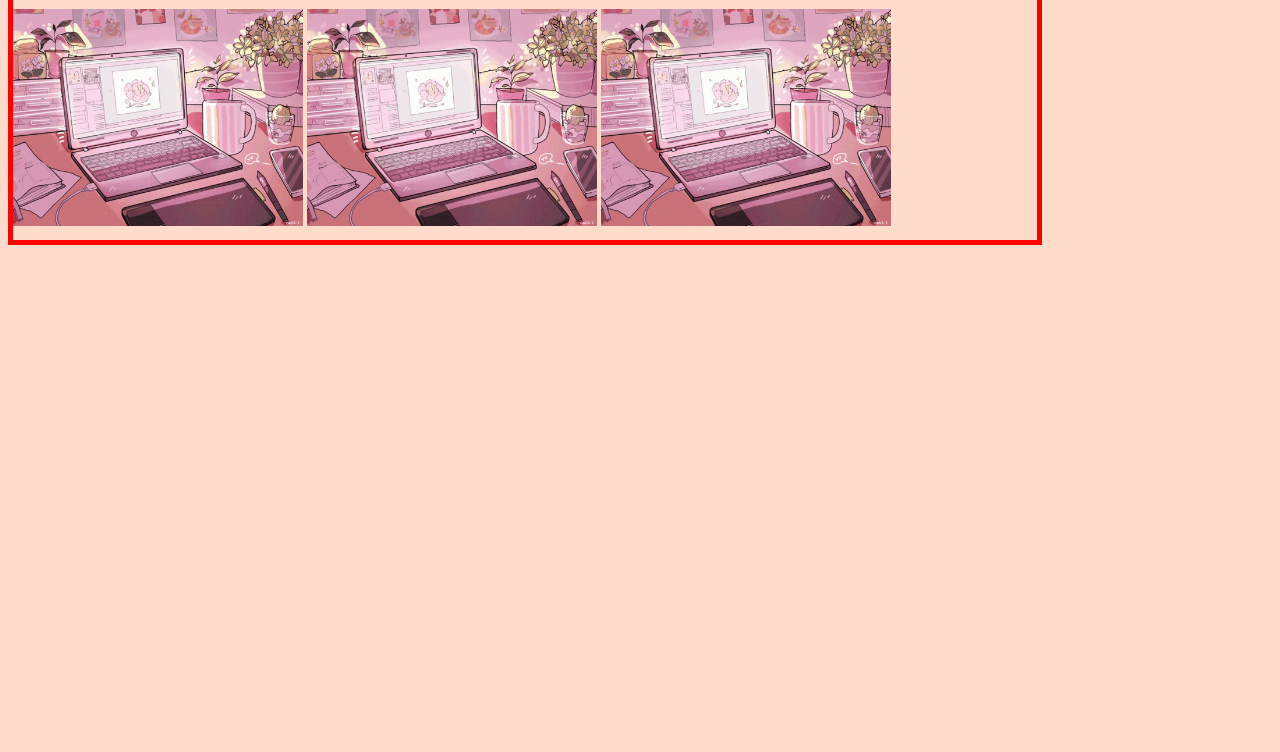
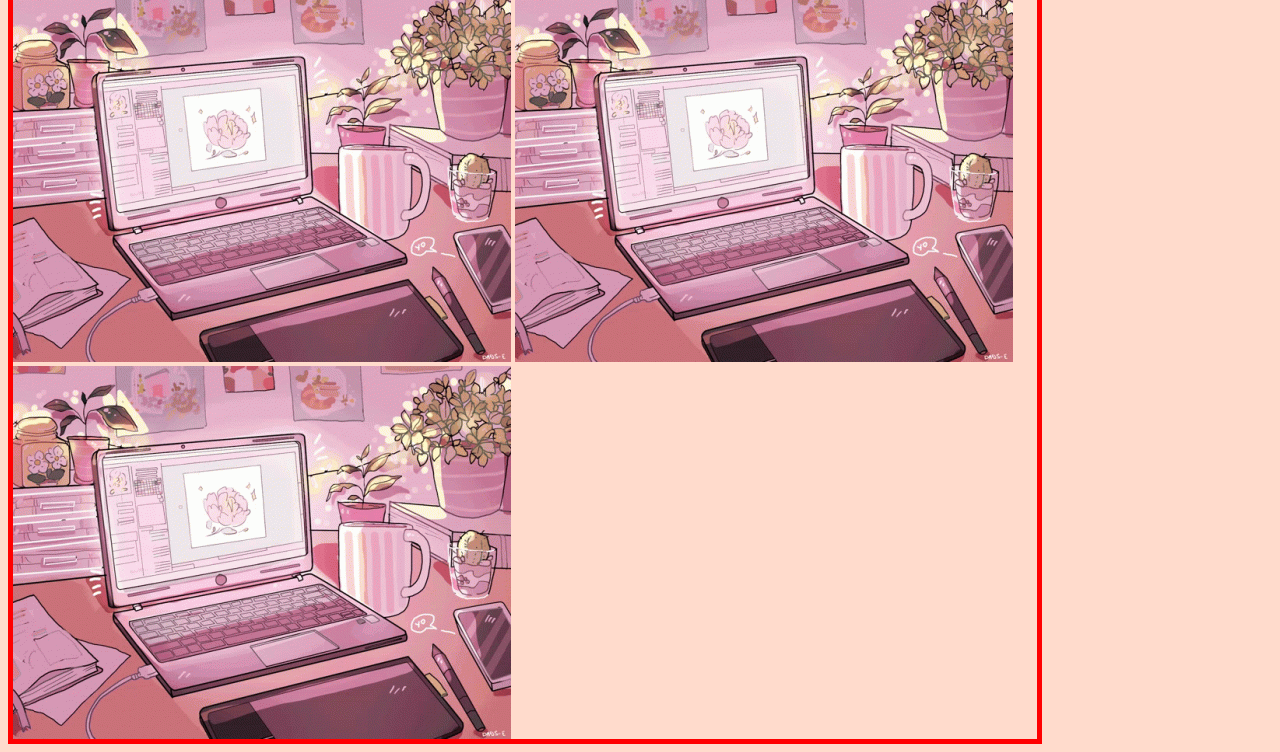
Before and after one commit to Schlushiii/schlushiii.github.io, a plain HTML site: page index.html in a window 1280 px wide. Shown: the part 174-926 px from the top of the page. Before the commit the page ends 800 px from the top, so only its background shows below. Drawn offline with Linux system fonts and the light colour scheme.

Commit message:
Update style.css

```diff
--- a/style.css
+++ b/style.css
@@ -5,12 +5,12 @@ border: 5px solid red;
 
 }
 
-.imagesection img {
+/*.imagesection img {
 
  margin: 20px 0 10px 0;
  padding:0px;
     width:290px;
-}
+}*/
 
 .logo img {
  border-radius: 100px;
```
